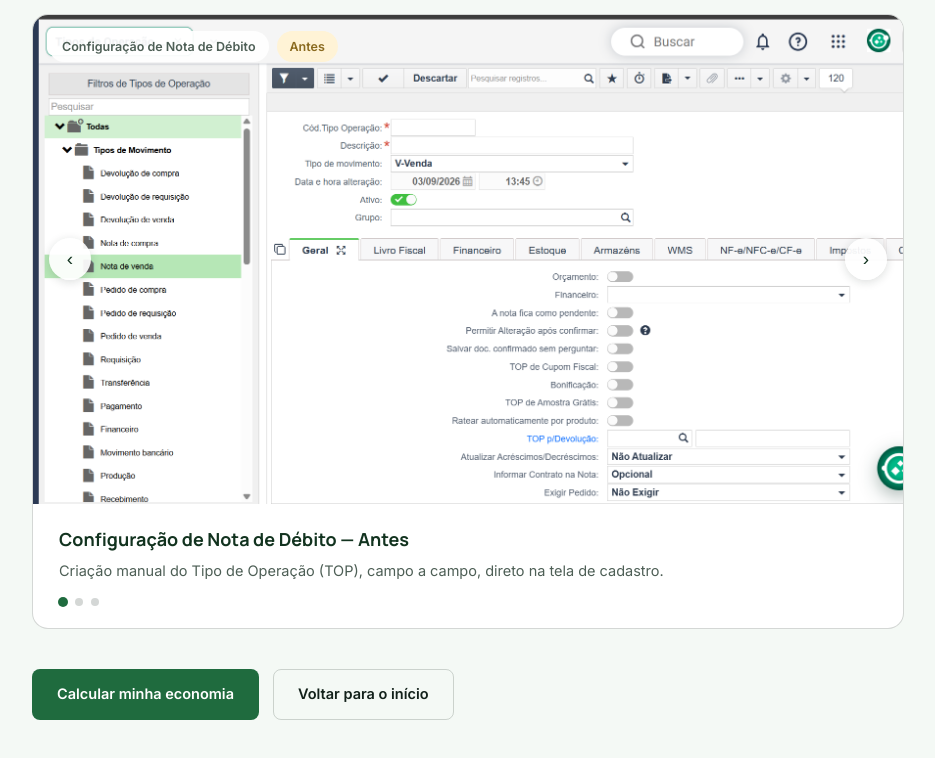
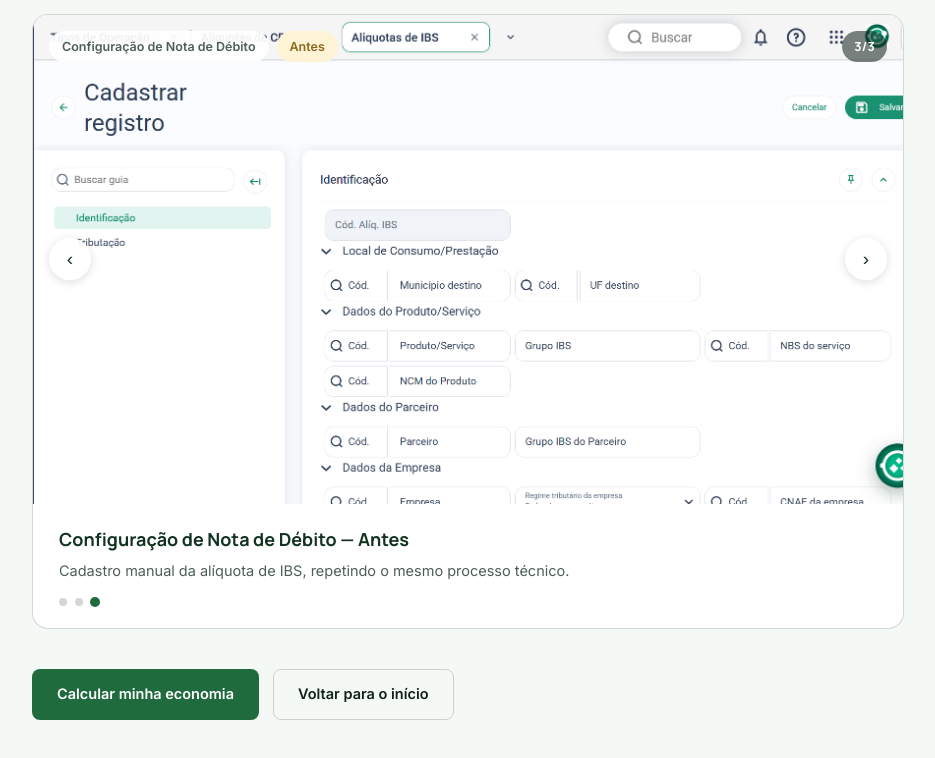
Before and after one commit to edusktest/portal-reforma-tributaria, a plain HTML site: page demonstracao.html in a window 1280 px wide. Both pictures are taken after a click on the button 235 px from the left and 1027 px from the top of the page. Shown: the part 425-1183 px from the top of the page, without its empty margins (172-1107 px from the left). Drawn offline with Linux system fonts and the light colour scheme.

Commit message:
Add files via upload

```diff
--- a/demonstracao.html
+++ b/demonstracao.html
@@ -103,6 +103,12 @@
   .stage-placeholder span{ color:var(--muted); font-size:13px; }
 
   .stage-tags{ position:absolute; top:16px; left:16px; z-index:2; display:flex; gap:8px; }
+  .stage-counter{
+    position:absolute; top:16px; right:16px; z-index:2;
+    padding:6px 12px; border-radius:100px; font-size:12.5px; font-weight:700;
+    background:rgba(18,33,26,0.55); color:#fff; font-family:'Manrope',sans-serif;
+    letter-spacing:0.02em;
+  }
   .stage-tag{
     padding:6px 13px; border-radius:100px; font-size:12.5px; font-weight:700;
     background:rgba(255,255,255,0.92); color:var(--ink-soft);
@@ -271,6 +277,7 @@
 
     stageEl.innerHTML =
       '<div class="stage-tags"><span class="stage-tag">' + group.title + '</span><span class="stage-tag phase-' + currentPhase + '">' + PHASE_LABELS[currentPhase] + '</span></div>' +
+      '<div class="stage-counter">' + (currentSlide + 1) + '/' + list.length + '</div>' +
       (list.length > 1
         ? '<button class="stage-arrow prev" onclick="prevSlide()" aria-label="Anterior" type="button">‹</button><button class="stage-arrow next" onclick="nextSlide()" aria-label="Próximo" type="button">›</button>'
         : '');
@@ -305,6 +312,7 @@
     renderTabs();
     renderPhases();
     renderStage();
+    restartAutoplay();
   }
 
   function switchPhase(phase){
@@ -312,6 +320,7 @@
     currentSlide = 0;
     renderPhases();
     renderStage();
+    restartAutoplay();
   }
 
   function nextSlide(){
@@ -324,16 +333,37 @@
     currentSlide = (currentSlide - 1 + n) % n;
     renderStage();
   }
-  function goToSlide(i){ currentSlide = i; renderStage(); }
+  function goToSlide(i){ currentSlide = i; renderStage(); restartAutoplay(); }
 
   document.addEventListener('keydown', (e) => {
-    if (e.key === 'ArrowRight') nextSlide();
-    if (e.key === 'ArrowLeft') prevSlide();
+    if (e.key === 'ArrowRight') { nextSlide(); restartAutoplay(); }
+    if (e.key === 'ArrowLeft') { prevSlide(); restartAutoplay(); }
   });
+
+  // ---- Autoplay: avança sozinho a cada 1s, pausa quando o mouse está em cima ----
+  const AUTOPLAY_MS = 1000;
+  let autoplayTimer = null;
+
+  function startAutoplay(){
+    stopAutoplay();
+    autoplayTimer = setInterval(nextSlide, AUTOPLAY_MS);
+  }
+  function stopAutoplay(){
+    if (autoplayTimer) clearInterval(autoplayTimer);
+    autoplayTimer = null;
+  }
+  function restartAutoplay(){
+    startAutoplay();
+  }
+
+  const stageCardEl = document.querySelector('.stage-card');
+  stageCardEl.addEventListener('mouseenter', stopAutoplay);
+  stageCardEl.addEventListener('mouseleave', startAutoplay);
 
   renderTabs();
   renderPhases();
   renderStage();
+  startAutoplay();
 </script>
 
 </body>
```
